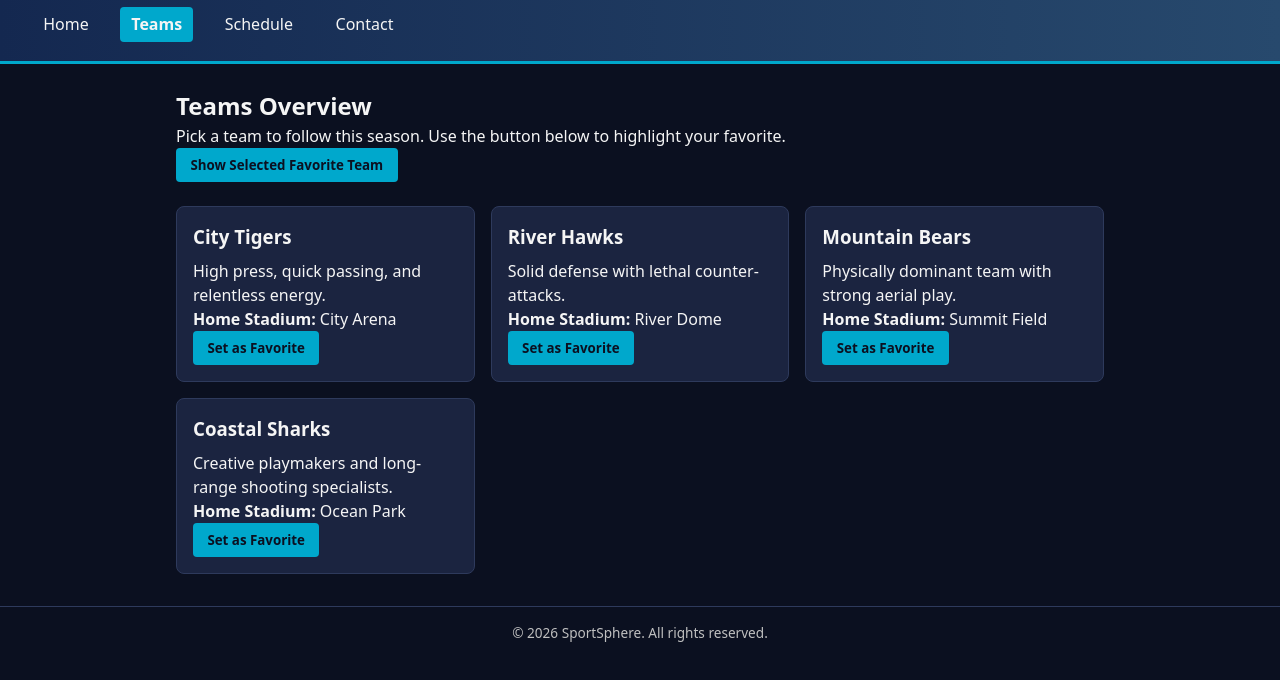
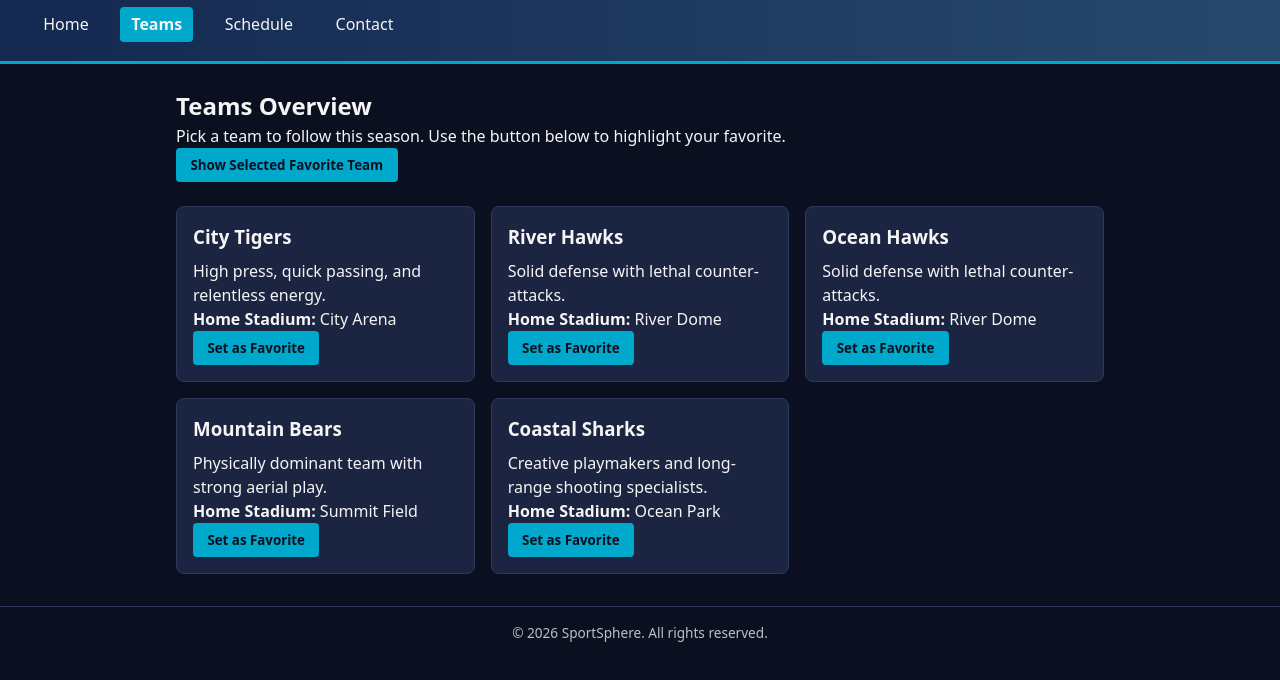
Before and after one commit to devraj2712/SportsSphere, a plain HTML site: page teams.html in a window 1280 px wide. Shown: the part 102-782 px from the top of the page. Drawn offline with Linux system fonts and the light colour scheme.

Commit message:
Add Ocean Hawks team card to teams.html

```diff
--- a/teams.html
+++ b/teams.html
@@ -46,6 +46,14 @@
                 Set as Favorite
             </button>
         </article>
+          <article class="card team-card">
+            <h3>Ocean Hawks</h3>
+            <p>Solid defense with lethal counter-attacks.</p>
+            <p><strong>Home Stadium:</strong> River Dome</p>
+            <button class="favorite-btn" data-team="River Hawks">
+                Set as Favorite
+            </button>
+        </article>
 
         <article class="card team-card">
             <h3>Mountain Bears</h3>
```
